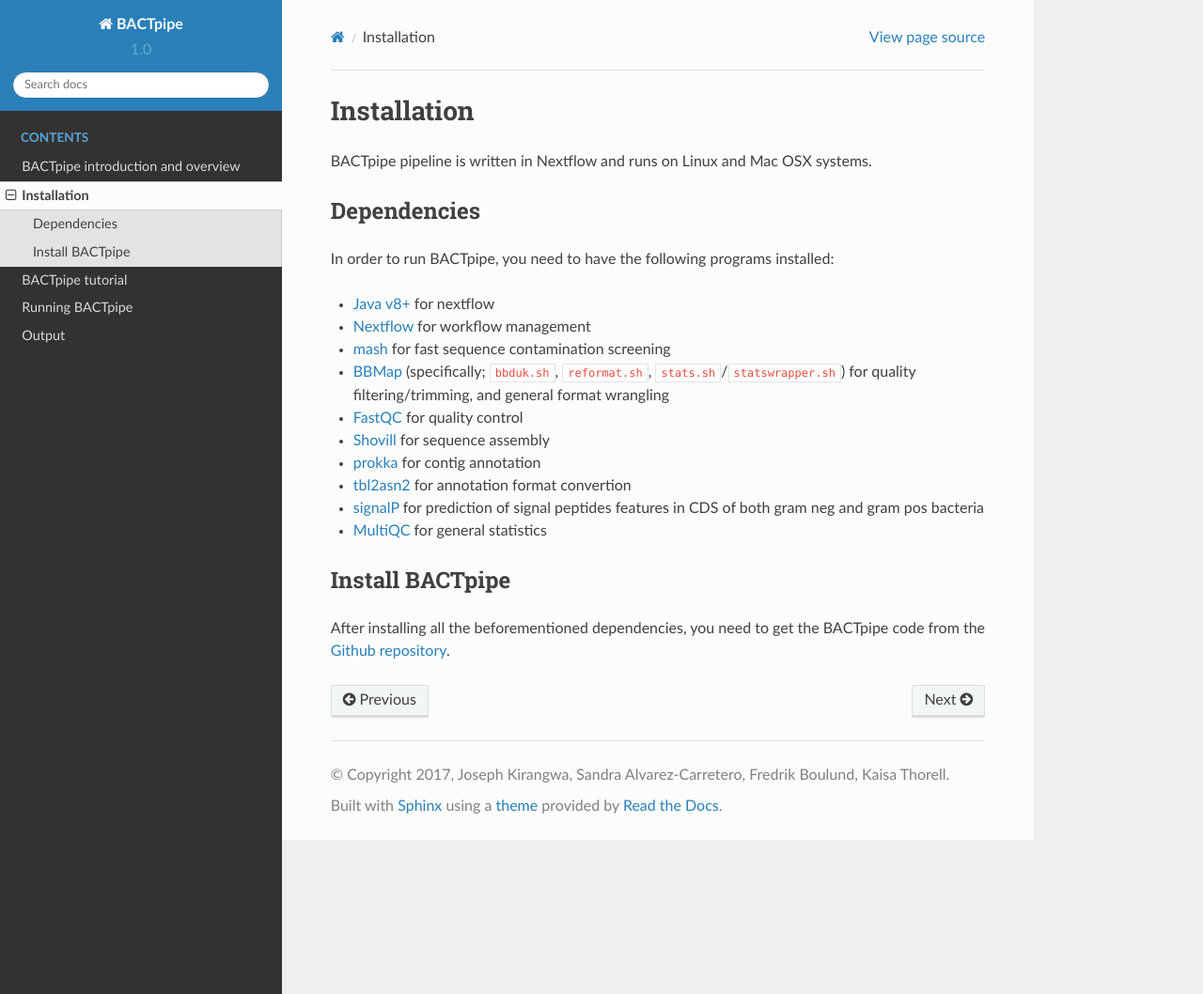
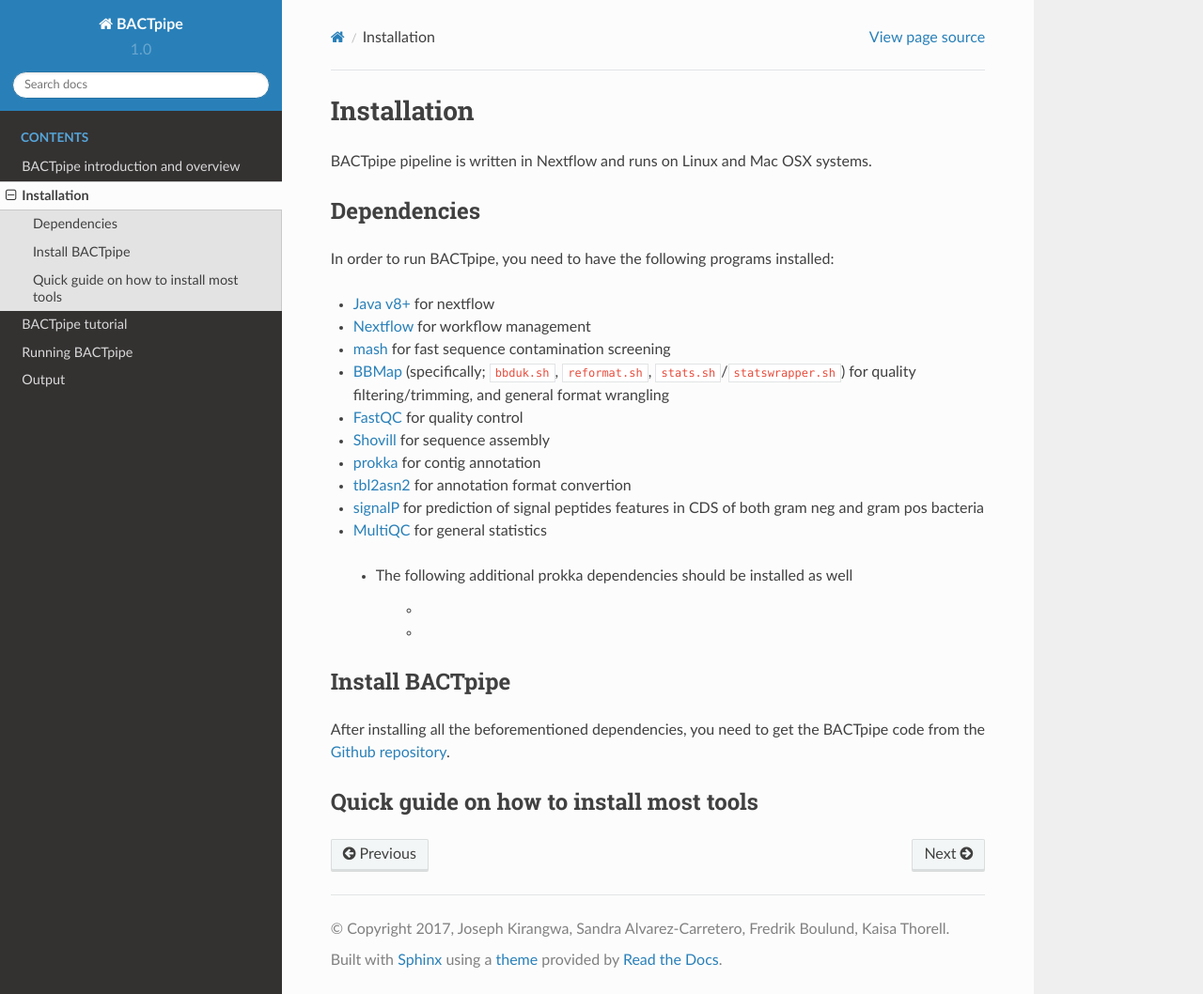
Before and after one commit to ctmrbio/BACTpipe, a Sphinx documentation site: the page built from docs/source/installation.rst, in a window 1280 px wide and 1058 px high. Shown: the whole window at 94% size. Built offline with Sphinx 7.4.7 and the Read the Docs theme 2.0.0, drawn with Linux system fonts in a browser that asks for light colours.

Commit message:
modified the installation file

```diff
--- a/docs/source/installation.rst
+++ b/docs/source/installation.rst
@@ -25,8 +25,12 @@
 .. _FastQC: https://www.bioinformatics.babraham.ac.uk/projects/fastqc/
 .. _Shovill: https://github.com/tseemann/shovill
 .. _prokka: https://github.com/tseemann/prokka
-.. _tbl2asn2: https://www.ncbi.nlm.nih.gov/genbank/tbl2asn2/
-.. _signalP: http://www.cbs.dtu.dk/cgi-bin/nph-sw_request?signalp
+
+   * The following additional prokka dependencies should be installed as well
+
+      	- .. _tbl2asn2: https://www.ncbi.nlm.nih.gov/genbank/tbl2asn2/
+      	- .. _signalP: http://www.cbs.dtu.dk/cgi-bin/nph-sw_request?signalp
+
 .. _MultiQC: https://anaconda.org/bioconda/multiqc
 
 Install BACTpipe
@@ -34,4 +38,8 @@
 After installing all the beforementioned dependencies, you need to get the BACTpipe code from
 the `Github repository`_.
 
-.. _Github repository: https://github.com/ctmrbio/BACTpipe
+.. _Github repository: https://github.com/ctmrbio/BACTpipe/tree/master
+
+
+Quick guide on how to install most tools
+****************************************
```
